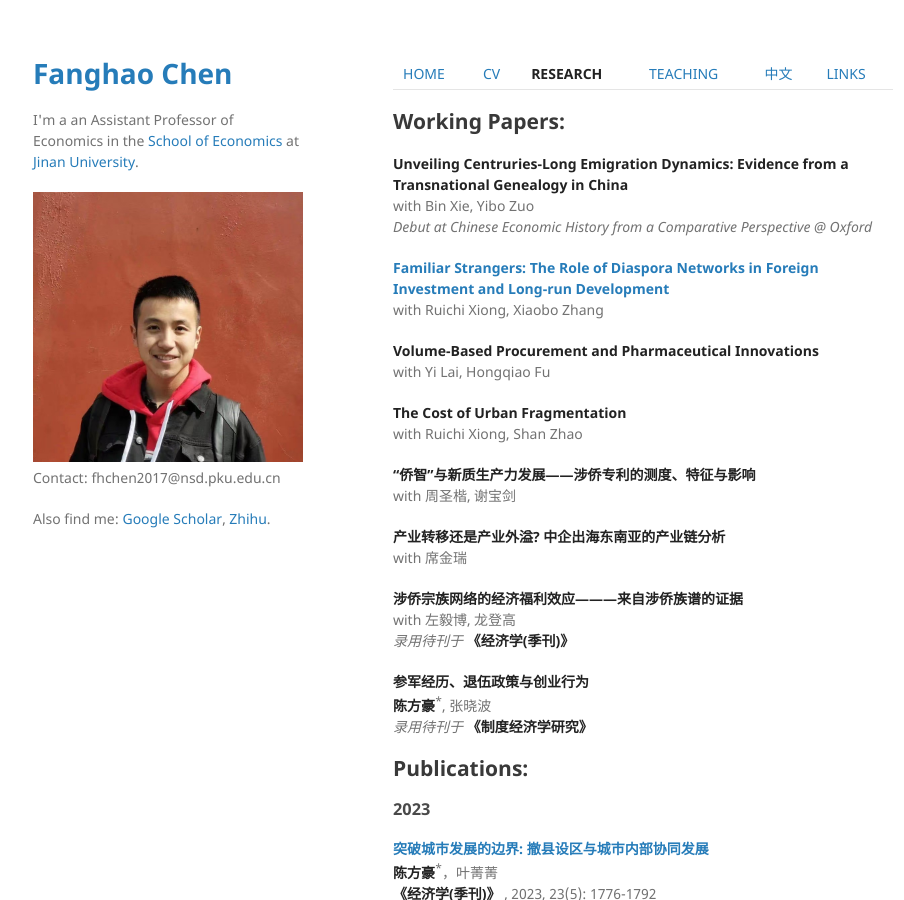
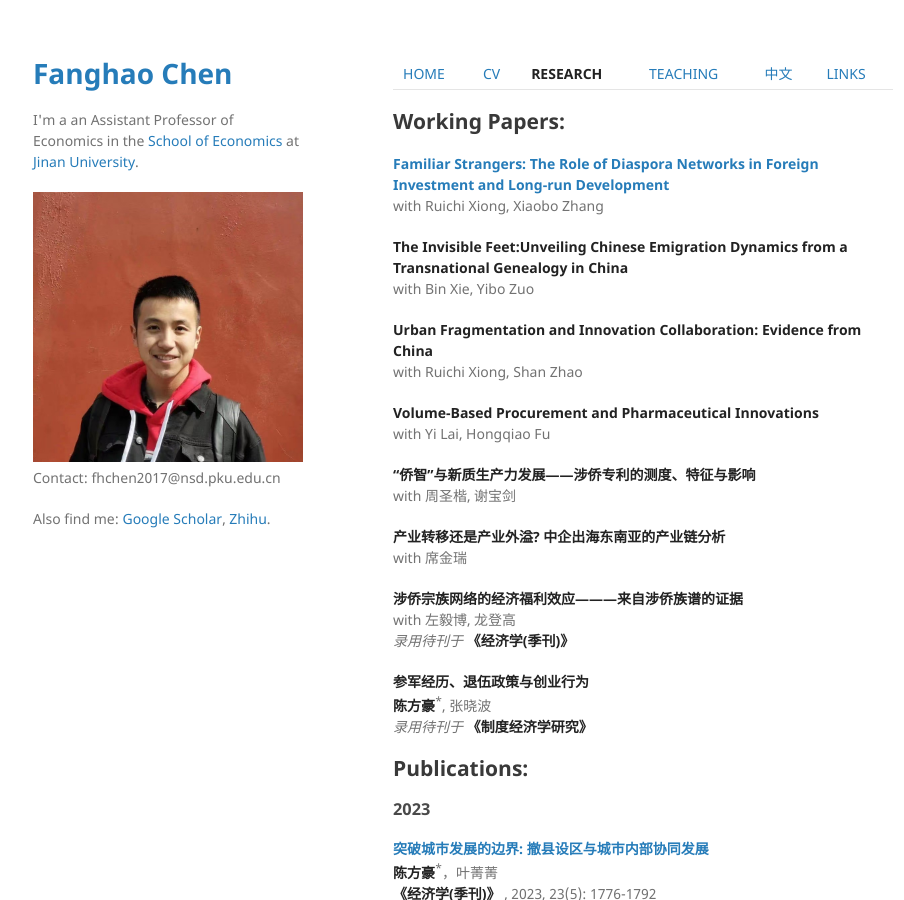
Before and after one commit to FanghaoChen/homepage, a Jekyll site: the page built from research.md, in a window 1280 px wide and 900 px high. Shown: the whole window, without its empty margins (177-1081 px from the left). Built offline with Jekyll 4.4.1, drawn with Linux system fonts in a browser that asks for light colours.

Commit message:
Update research.md

```diff
--- a/research.md
+++ b/research.md
@@ -6,18 +6,17 @@ layout: default
 
 ## Working Papers:
 
-**Unveiling Centruries-Long Emigration Dynamics: Evidence from a Transnational Genealogy in China**<br/>
-with Bin Xie, Yibo Zuo  <br/>
-<em> Debut at Chinese Economic History from a Comparative Perspective @ Oxford </em>  <br/>
-
 **[Familiar Strangers: The Role of Diaspora Networks in Foreign Investment and Long-run Development](https://papers.ssrn.com/sol3/papers.cfm?abstract_id=4004159)** <br/>
 with Ruichi Xiong, Xiaobo Zhang
 
+**The Invisible Feet:Unveiling Chinese Emigration Dynamics from a Transnational Genealogy in China**<br/>
+with Bin Xie, Yibo Zuo  <br/>
+
+**Urban Fragmentation and Innovation Collaboration: Evidence from China** <br/>
+with Ruichi Xiong, Shan Zhao
+
 **Volume-Based Procurement and Pharmaceutical Innovations** <br/>
 with Yi Lai, Hongqiao Fu
-
-**The Cost of Urban Fragmentation** <br/>
-with Ruichi Xiong, Shan Zhao
 
  **“侨智”与新质生产力发展——涉侨专利的测度、特征与影响** <br/>
 with 周圣楷, 谢宝剑 <br/>
```
